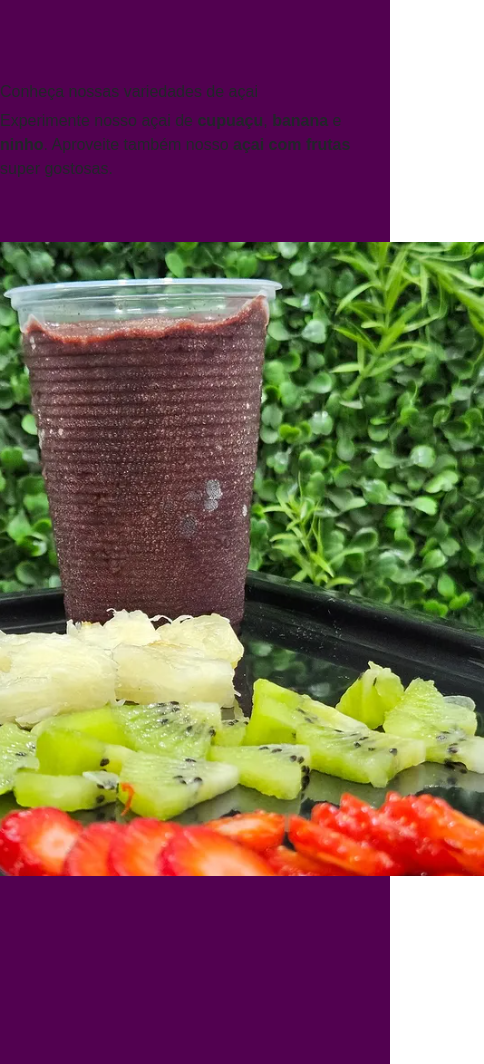
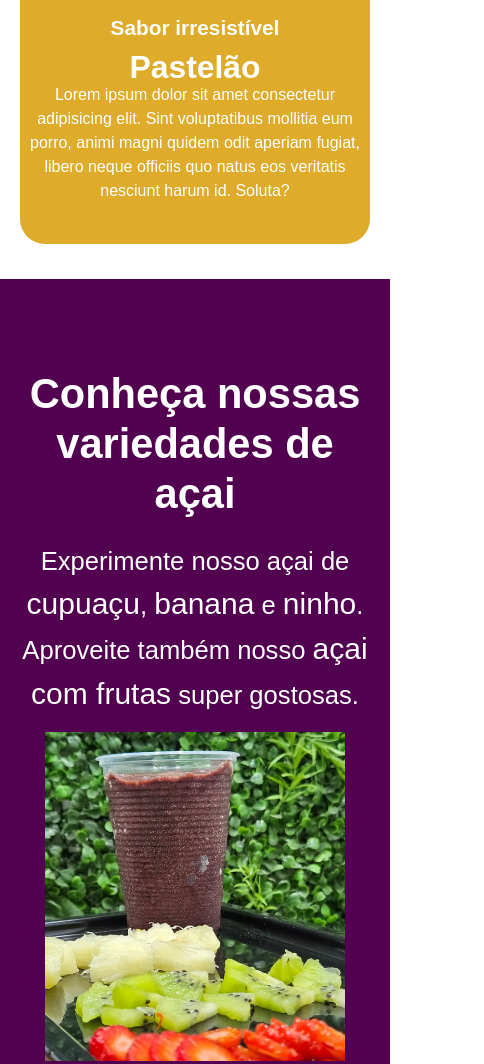
Before and after one commit to jonathascp/Deguste, a plain HTML site: page index.html in a window 390 px wide. Shown: the part 3065-4129 px from the top of the page, 484 px wide, since content can reach past the window. Drawn offline with nearby package versions, Linux system fonts and the light colour scheme; a web font is replaced by a local one.

Commit message:
Mobile: Atualização seção açai

```diff
--- a/Estilos/main.css
+++ b/Estilos/main.css
@@ -141,24 +141,51 @@
 
 #secao_acai {
     width: 100%;
-    height: 100%;
     display: flex;
     flex-direction: column;
-    justify-content: center;
+    justify-content: flex-start;
     align-items: center;
-    gap: 45px;
     background: #520150;
-    padding: 70px 0;
+    padding: 90px 15px;
+
+    & > img {
+        width: 300px;
+    }
+
+    & > #titulo {
+        display: flex;
+        flex-direction: column;
+        align-items: center;
+    }
+
+    & > #titulo b {
+        font-weight: bolder;
+        font-size: 30px;
+    }
+
+    & > #titulo > h6 {
+        width: 360px;
+        font-weight: bold;
+        font-size: 2.6rem;
+        color: #fff;
+        text-align: center;
+        padding-bottom: 15px;
+    }
+
+    & > #titulo > p {
+        font-weight: 300;
+        font-size: 1.6rem;
+        color: #fff;
+        text-align: center;
+
+    }
+
+
+
 }
 
-#secao_acai > h1 {
-    width: 300px;
-    font-family: "Zain",sans-serif;
-    color: #fff;
-    font-weight: bolder;
-    font-size: 2.6em;
-    text-align: center;
-}
+
+
 
 .produto {
     width: 350px;
```
